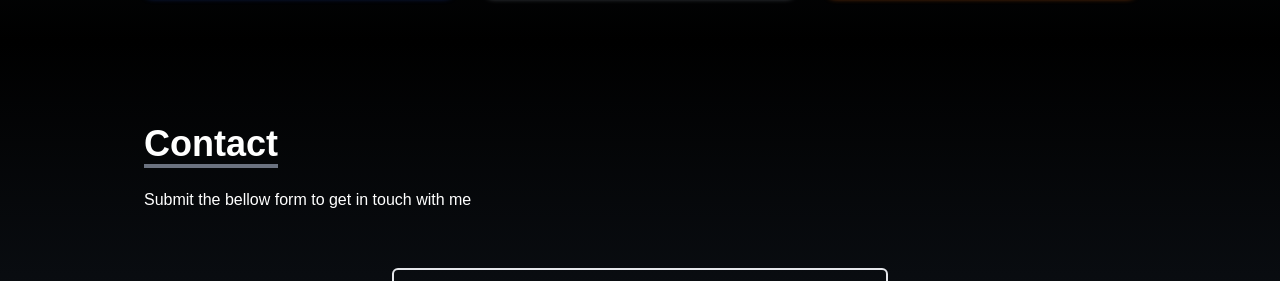
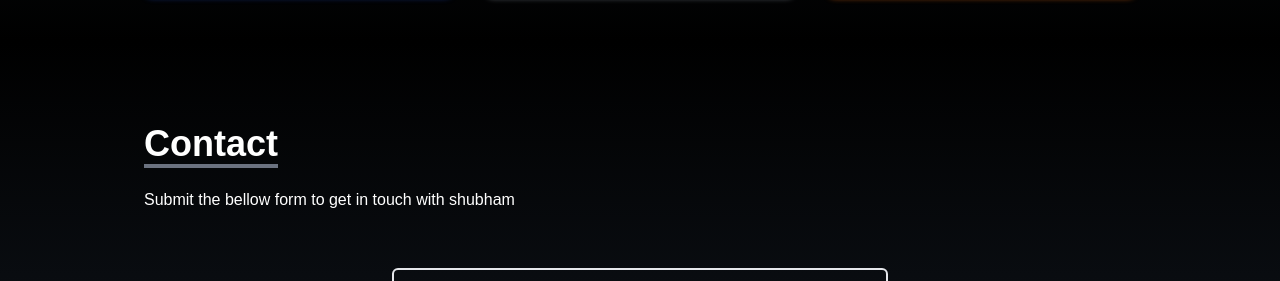
Before and after one commit to Shubzz-z/Portfolio_website, a React (Create React App) app: page / in a window 1280 px wide. Shown: the part 2868-3149 px from the top of the page. Built offline with nearby package versions, Linux system fonts and the light colour scheme.

Commit message:
Name Change

```diff
--- a/src/components/Contact.js
+++ b/src/components/Contact.js
@@ -7,7 +7,7 @@ const Contact = () => {
         <div className='flex flex-col p-4 justify-center max-w-screen-lg mx-auto h-full'>
             <div className='pb-8'>
                 <p className='text-4xl font-bold inline border-b-4 border-gray-500'>Contact</p>
-                <p className='py-6'>Submit the bellow form to get in touch with me</p>
+                <p className='py-6'>Submit the bellow form to get in touch with shubham</p>
             </div>
             <div className='flex justify-center items-center'>
                 <form action="https://getform.io/f/cf531197-118a-4d3e-9e00-817a8e615d61" method='POST' className='flex flex-col w-full md:w-1/2'>
```
